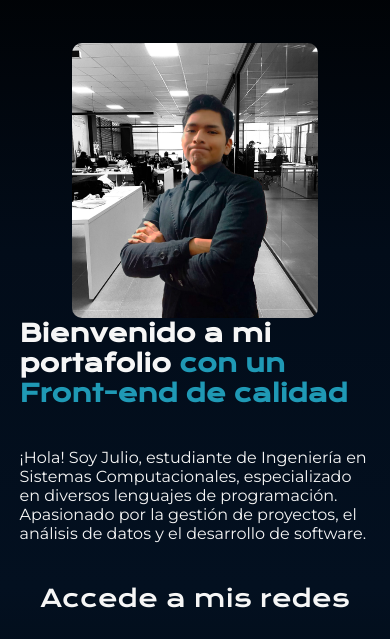
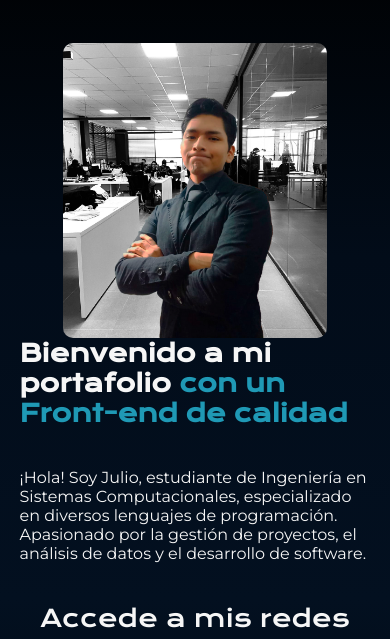
Before and after one commit to JulioVargas104/Portfolio-, a plain HTML site: page index.html in a window 390 px wide. Shown: the part 84-723 px from the top of the page. Drawn offline with nearby package versions, Linux system fonts and the light colour scheme.

Commit message:
Update style.css

```diff
--- a/styles/style.css
+++ b/styles/style.css
@@ -96,7 +96,7 @@ body {
     }
     .presentacion__imagen,
     .presentacion__imagenAbout {
-        width: 70% !important;
+        width: 75% !important;
         border-radius: 10px !important;
     }
 }
```
